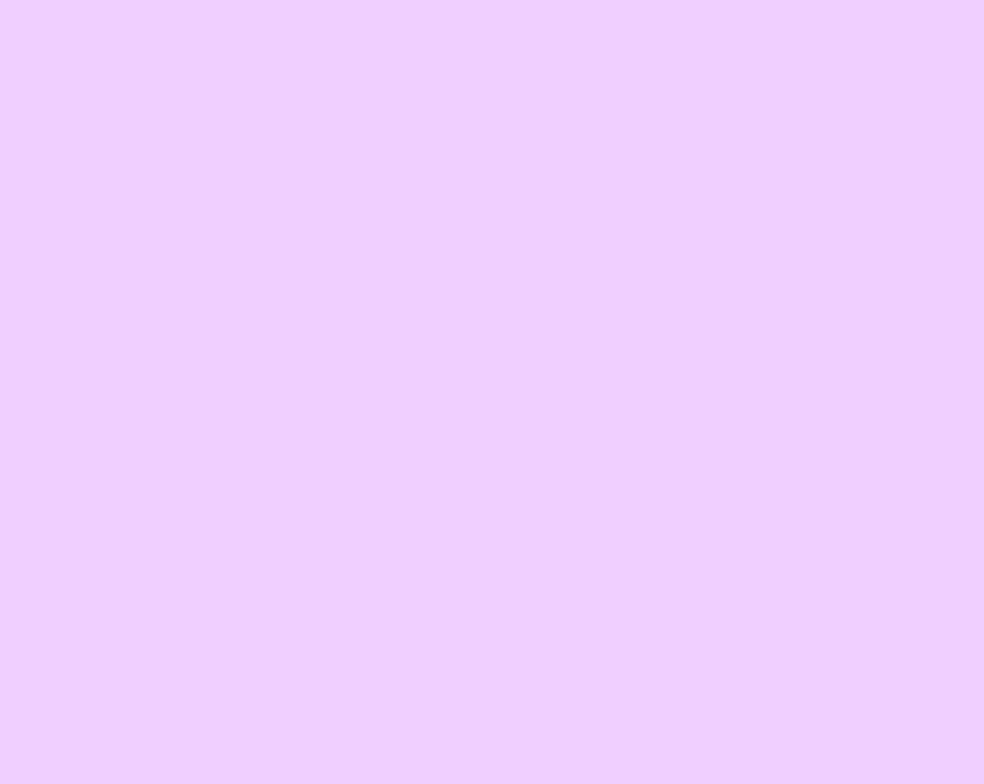
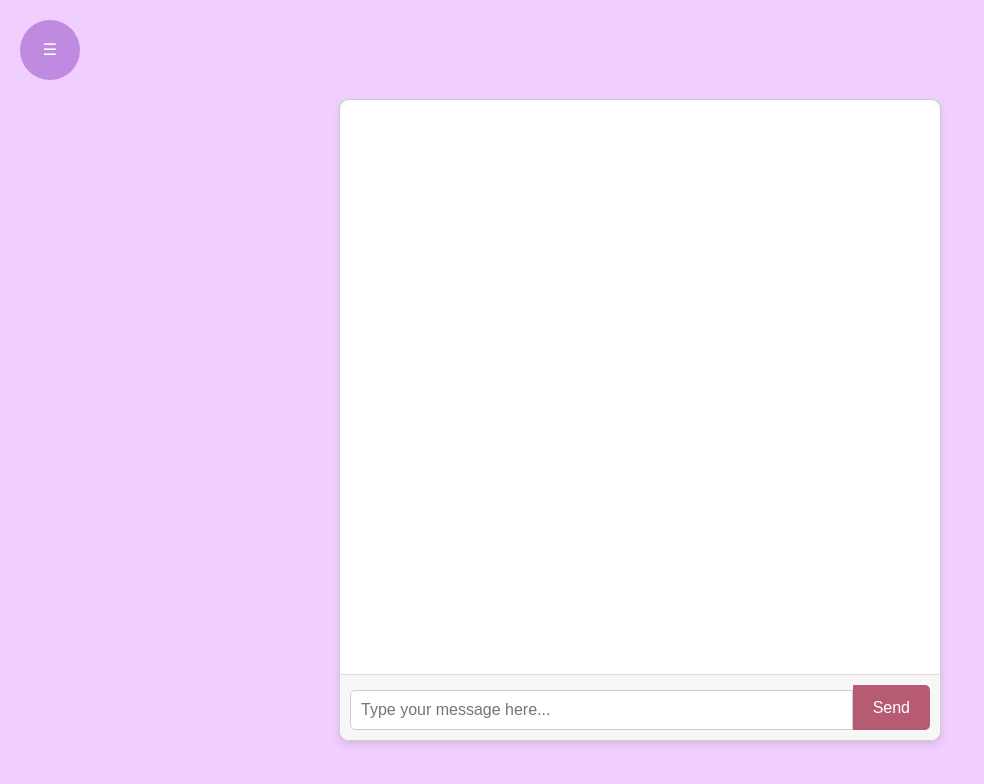
Before and after one commit to cmang12/rainbow, a React (Create React App) app: page /chat in a window 1280 px wide. Before the commit this address had no page. Shown: the top 784 px of the page, without its empty margins (0-984 px from the left). Built offline with nearby package versions, Linux system fonts and the light colour scheme; a web font is replaced by a local one.

Commit message:
add ai chat

```diff
--- a/package.json
+++ b/package.json
@@ -14,10 +14,12 @@
     "@testing-library/react": "^13.4.0",
     "@testing-library/user-event": "^13.5.0",
     "firebase": "^9.22.2",
+    "openai": "^4.76.0",
     "react": "^18.2.0",
     "react-datepicker": "^4.14.1",
     "react-dom": "^18.2.0",
     "react-scripts": "5.0.1",
+    "sentiment": "^5.0.2",
     "web-vitals": "^2.1.4"
   },
   "scripts": {
--- a/src/App.js
+++ b/src/App.js
@@ -6,7 +6,7 @@ import Home from "./pages/Home";
 import Login from "./pages/Login";
 import Question from "./pages/Question";
 import Journal from "./pages/Journal";
-
+import Chat from "./pages/Chat";
 
 function App() {
   const [isAuth, setIsAuth] = useState(false);
@@ -29,6 +29,7 @@ function App() {
         <Route path="/login" element={<Login setIsAuth={setIsAuth} />} />
         <Route path="/question" element={<Layout><Question isAuth = {isAuth} /></Layout>} />
         <Route path="/journal" element ={<Layout><Journal/></Layout>}/>
+        <Route path="/chat" element ={<Layout><Chat/></Layout>}/>
       </Routes>
     </BrowserRouter>
   );
--- a/src/components/Layout.js
+++ b/src/components/Layout.js
@@ -64,6 +64,11 @@ const Layout = ({ children }) => {
               </button>
             </li>
             <li>
+              <button className="menu-item" onClick={() => navigate('/chat')}>
+                Chat
+              </button>
+            </li>
+            <li>
               <button className="menu-item" onClick={handleLogOut}>
                 Log Out
               </button>
--- a/src/components/YearSelector.js
+++ b/src/components/YearSelector.js
@@ -2,7 +2,7 @@ import React from 'react';
 import '../styles/components/YearSelector.css';
 
 const YearSelector = ({ selectedYear, onYearChange }) => {
-  const years = [2021, 2022, 2023];
+  const years = [2021, 2022, 2023, 2024];
 
   const handleYearChange = (e) => {
     const year = parseInt(e.target.value);
--- /dev/null
+++ b/src/pages/Chat.js
@@ -0,0 +1,73 @@
+import React, { useState } from "react";
+import "../styles/pages/Chat.css";
+
+// API request function to get AI response
+const getAIResponse = async (userInput) => {
+  try {
+    const response = await fetch("http://localhost:5000/api/chat", {
+      method: "POST",
+      headers: {
+        "Content-Type": "application/json",
+      },
+      body: JSON.stringify({ userInput }),
+    });
+
+    if (!response.ok) {
+      throw new Error("Failed to fetch AI response");
+    }
+
+    const data = await response.json();
+    return (
+      data.aiResponse ||
+      "I'm here to help, but I couldn't understand that. Please try again."
+    );
+  } catch (error) {
+    console.error("Error fetching AI response:", error);
+    return "I'm here to help, but something went wrong. Please try again.";
+  }
+};
+
+const ChatPage = () => {
+  const [inputMessage, setInputMessage] = useState("");
+  const [messages, setMessages] = useState([]);
+
+  // Handle sending a message
+  const handleSendMessage = async () => {
+    if (!inputMessage.trim()) return;
+
+    // Add the user message to the chat
+    const newMessage = { sender: "user", text: inputMessage };
+    setMessages((prev) => [...prev, newMessage]);
+    setInputMessage(""); // Clear the input field
+
+    // Fetch and display the AI response
+    const aiResponse = await getAIResponse(inputMessage);
+    const aiMessage = { sender: "ai", text: aiResponse };
+    setMessages((prev) => [...prev, aiMessage]);
+  };
+
+  return (
+    <div className="chat-page">
+      <div className="chat-container">
+        <div className="messages">
+          {messages.map((message, index) => (
+            <div key={index} className={`message ${message.sender}`}>
+              <p>{message.text}</p>
+            </div>
+          ))}
+        </div>
+        <div className="input-container">
+          <input
+            type="text"
+            value={inputMessage}
+            onChange={(e) => setInputMessage(e.target.value)}
+            placeholder="Type your message here..."
+          />
+          <button onClick={handleSendMessage}>Send</button>
+        </div>
+      </div>
+    </div>
+  );
+};
+
+export default ChatPage;
--- a/src/pages/Journal.js
+++ b/src/pages/Journal.js
@@ -13,17 +13,17 @@ function Journal() {
   const getClassName = (color) => {
     if (color == 0) {
       return 'moodDiv-0';
-    } else if (color == 1) {
+    } else if (color === 1) {
       return 'angry';
-    } else if (color == 2) {
+    } else if (color === 2) {
       return 'sad';
-    } else if (color == 3) {
+    } else if (color === 3) {
       return 'tiring';
-    } else if (color == 4) {
+    } else if (color === 4) {
       return 'normal';
-    } else if (color == 5) {
+    } else if (color === 5) {
       return 'good';
-    } else if (color ==6) {
+    } else if (color === 6) {
       return 'amazing';
     }
   };
@@ -98,6 +98,7 @@ function Journal() {
         <option value={2021}>2021</option>
         <option value={2022}>2022</option>
         <option value={2023}>2023</option>
+        <option value={2024}>2024</option>
         {/* Add more options for different years */}
       </select>
 
--- /dev/null
+++ b/src/styles/pages/Chat.css
@@ -0,0 +1,109 @@
+/* Chat Page Styles */
+.chat-page {
+    display: flex;
+    flex-direction: column;
+    align-items: center;
+    justify-content: center;
+    padding: 20px;
+    background-color:#F0CFFF;
+    height: 100vh;
+    font-family: 'Courier New', Courier, monospace;;
+  }
+
+  /* Chat Container */
+  .chat-container {
+    display: flex;
+    flex-direction: column;
+    justify-content: space-between;
+    width: 100%;
+    max-width: 600px;
+    height: 80vh;
+    background: #ffffff;
+    border: 1px solid #ccc;
+    border-radius: 10px;
+    overflow: hidden;
+    box-shadow: 0 4px 8px rgba(0, 0, 0, 0.1);
+  }
+
+  /* Messages Section */
+  .messages {
+    flex: 1;
+    overflow-y: auto;
+    padding: 20px;
+    display: flex;
+    flex-direction: column;
+    gap: 10px;
+    font-family: 'Courier New', Courier, monospace;
+  }
+
+  /* Individual Messages */
+  .message {
+    font-family: 'Courier New', Courier, monospace;
+    padding: 10px 15px;
+    border-radius: 10px;
+    max-width: 80%;
+    word-wrap: break-word;
+    line-height: 1.4;
+  }
+
+  .message.user {
+    background-color: #b65b71;
+    color: #ffffff;
+    align-self: flex-end;
+  }
+
+  .message.ai {
+    background-color: #e0e0e0;
+    color: #333333;
+    align-self: flex-start;
+  }
+
+  /* Input Container */
+  .input-container {
+    display: flex;
+    padding: 10px;
+    border-top: 1px solid #ddd;
+    background: #f7f7f7;
+  }
+
+  input {
+    flex: 1;
+    padding: 10px;
+    border: 1px solid #ccc;
+    border-radius: 5px 0 0 5px;
+    font-size: 16px;
+  }
+
+  input:focus {
+    outline: none;
+    border-color: #b65b71;
+  }
+
+  .input-container button {
+    padding: 10px 20px;
+    border: none;
+    background-color: #b65b71;
+    color: white;
+    border-radius: 0 5px 5px 0;
+    cursor: pointer;
+    font-size: 16px;
+    transition: background-color 0.3s ease;
+  }
+
+  .input-container button:hover {
+    background-color: #a0445e;
+  }
+
+  /* Scrollbar Styling */
+  .messages::-webkit-scrollbar {
+    width: 8px;
+  }
+
+  .messages::-webkit-scrollbar-thumb {
+    background-color: #ccc;
+    border-radius: 4px;
+  }
+
+  .messages::-webkit-scrollbar-thumb:hover {
+    background-color: #b65b71;
+  }
--- a/src/styles/pages/Home.css
+++ b/src/styles/pages/Home.css
@@ -6,6 +6,31 @@
     height: 20vmin;
     pointer-events: none;
   }
+
+  /* Add the typewriter effect */
+  .personalizedAdvice {
+
+    color:#B65B71;
+    position: fixed;
+    top: 20px; /* Adjust this value to position it higher or lower on the screen */
+    right: 100px; /* Adjust this value to position it to the left or right */
+    background-color: rgba(255, 255, 255, 0.9); /* Slightly transparent background */
+    border: 1px solid #ccc;
+    padding: 0px;
+    border-radius: 10px;
+    box-shadow: 0px 4px 6px rgba(0, 0, 0, 0.1);
+    max-width: 300px; /* Optional: limit the width of the advice box */
+    z-index: 10; /* Ensures the advice box stays on top of other elements */
+    width: fit-content;
+  }
+
+.adviceText {
+  font-size: smaller;
+  white-space: nowrap;
+  overflow-wrap: break-word;
+  border-right: 4px solid #333;
+  width: 0;
+}
 
 
 
--- a/src/styles/pages/Layout.css
+++ b/src/styles/pages/Layout.css
@@ -54,8 +54,8 @@ padding: 15px 20px;
 text-decoration: none;
 color: #fff;
 background-color: #C08AE0;
+border-color: #fff;
 border:none;
-border-color: #fff;
 border-radius: 20px;
 cursor: pointer;
 outline: none;
@@ -85,7 +85,7 @@ margin-bottom: 15px;
 .toggle-button,
 .menu-item {
 font-size: 16px; /* Adjust the font size as needed */
-font-family:'Courier New', Courier, monospace;
+font-family:'DelaGothic','Courier New', Courier, monospace;
 }
 
 
```
Also changed, not shown: src/pages/Home.js (+79 -12 lines), 2 other files (tests, documents, lock files or other folders).
